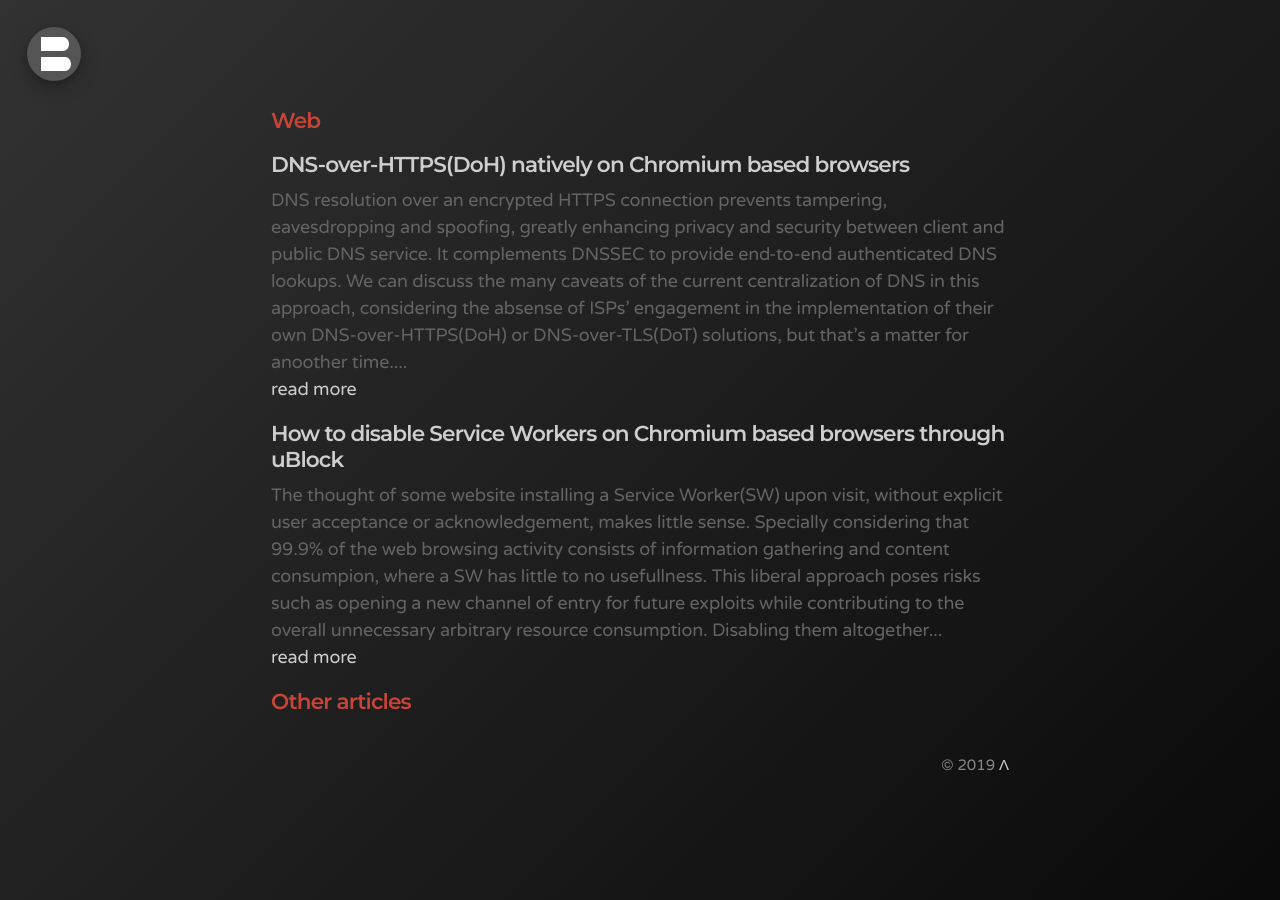
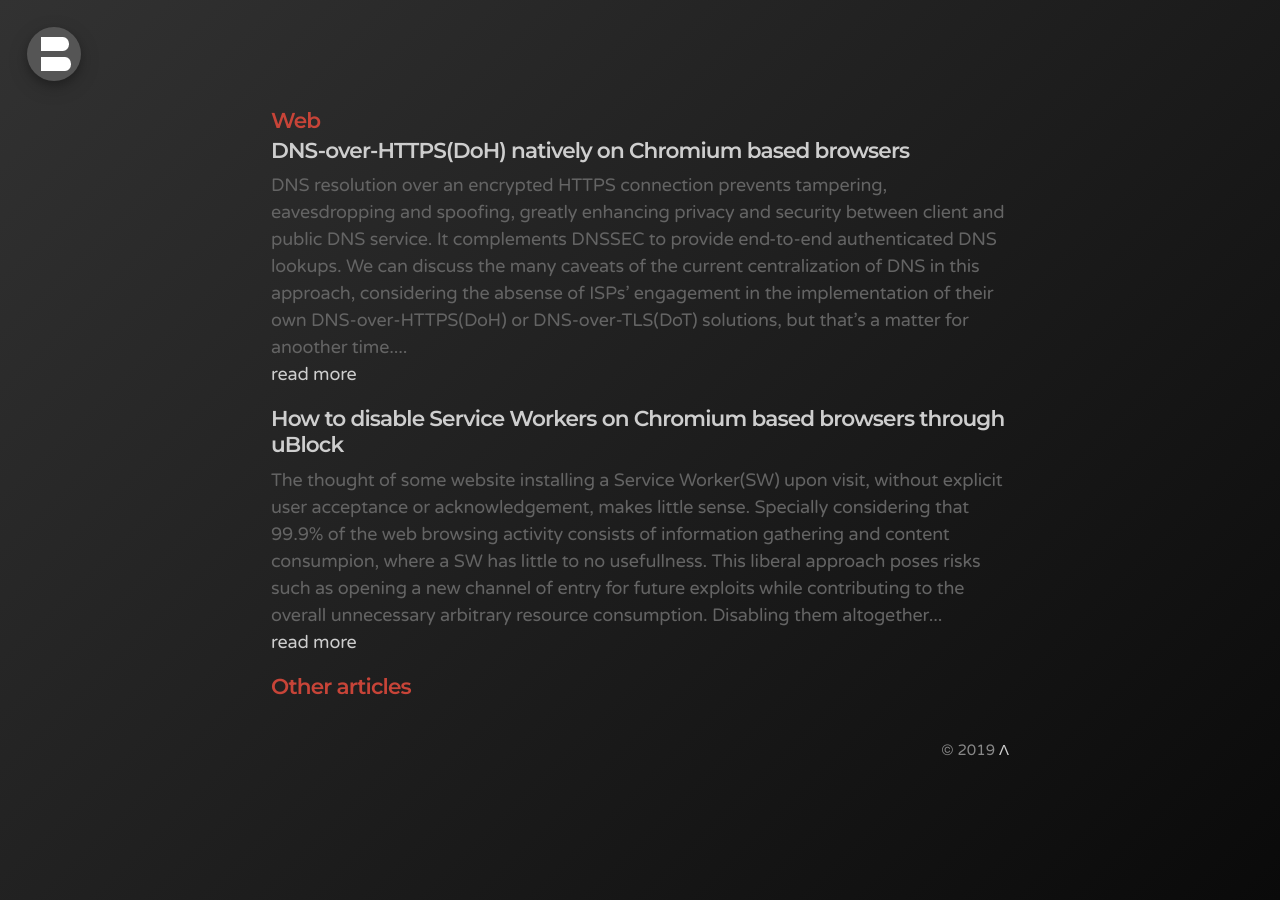
Before and after one commit to bonina/bonina.github.io, a Jekyll site: the page built from web.md, in a window 1280 px wide. Built offline with Jekyll 4.4.1, drawn with Linux system fonts in a browser that asks for light colours.

Commit message:
Update _posts.scss

```diff
--- a/_sass/_posts.scss
+++ b/_sass/_posts.scss
@@ -31,3 +31,8 @@
   margin-bottom: 1rem;
   color: #646464;
 }
+
+.post-title-categories {
+  margin-top: 0;
+  margin-bottom: 0.5rem;
+}
```
